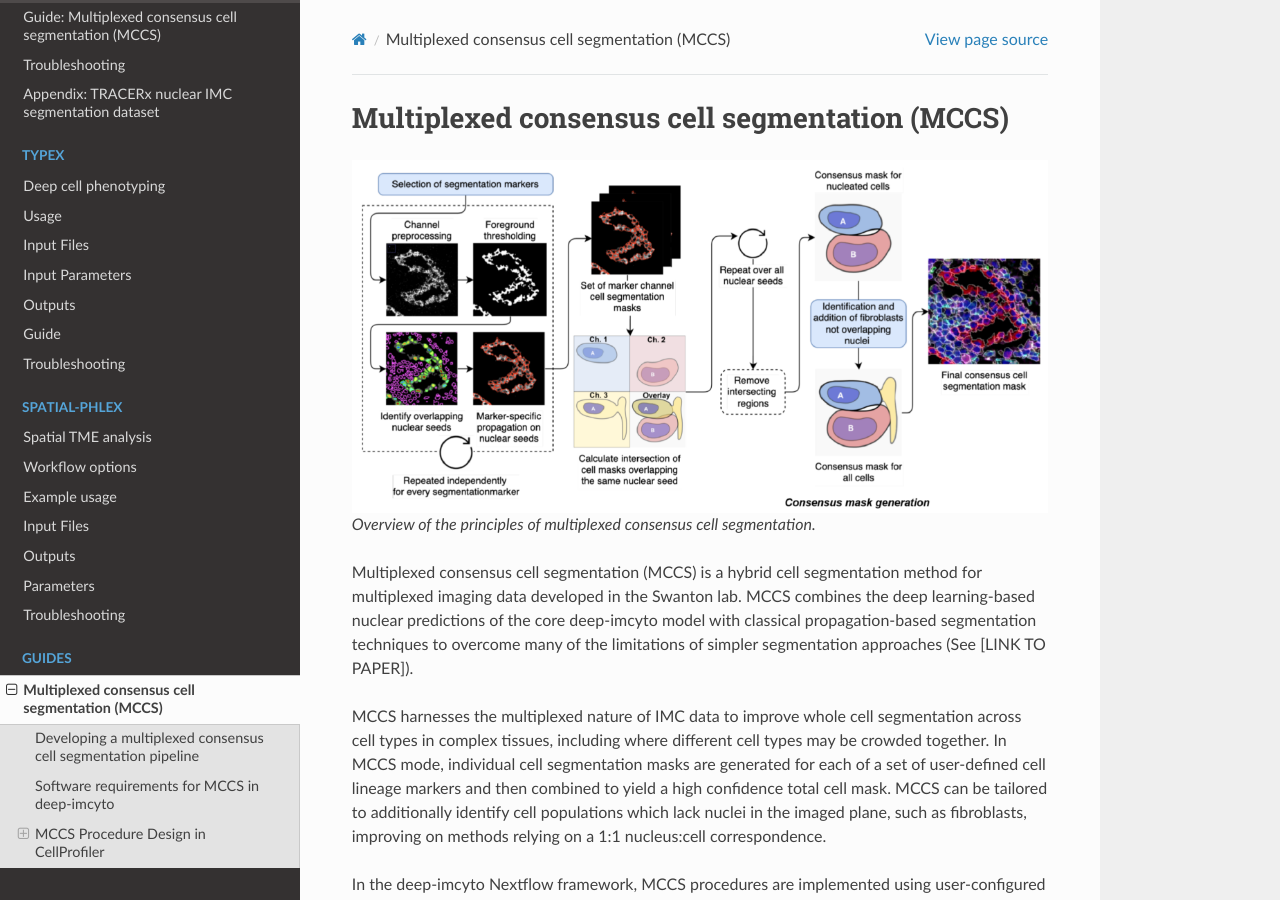
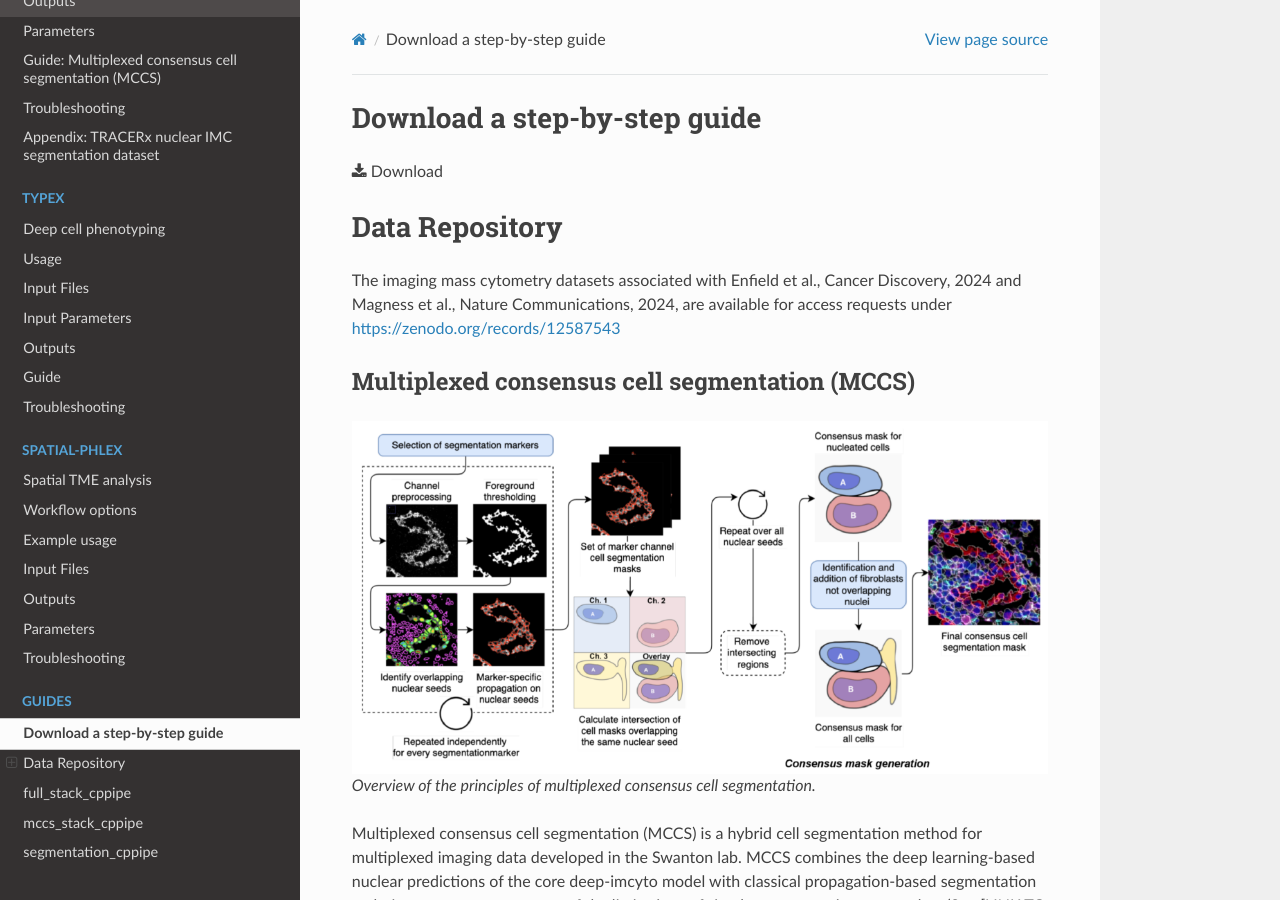
Before and after one commit to FrancisCrickInstitute/TRACERx-PHLEX, a Sphinx documentation site: the page built from docs/source/guides.rst, in a window 1280 px wide and 900 px high. Built offline with Sphinx 7.4.7 and the Read the Docs theme 3.1.0, drawn with Linux system fonts in a browser that asks for light colours; some of the changed text lies outside the part shown.

Commit message:
Add the step-by-step guide under Guides

```diff
--- a/docs/source/guides.rst
+++ b/docs/source/guides.rst
@@ -1,4 +1,13 @@
 .. _guides:
+
+Download a step-by-step guide
++++++++++++++++
+:download:`Download <_files/ReadTheDocs_Tutorial.pdf>`
+
+Data Repository
++++++++++++++++
+The imaging mass cytometry datasets associated with Enfield et al., Cancer Discovery, 2024 and Magness et al., Nature Communications, 2024, are available for access requests under
+https://zenodo.org/records/12587543
 
 Multiplexed consensus cell segmentation (MCCS)
 =====================================================
```
